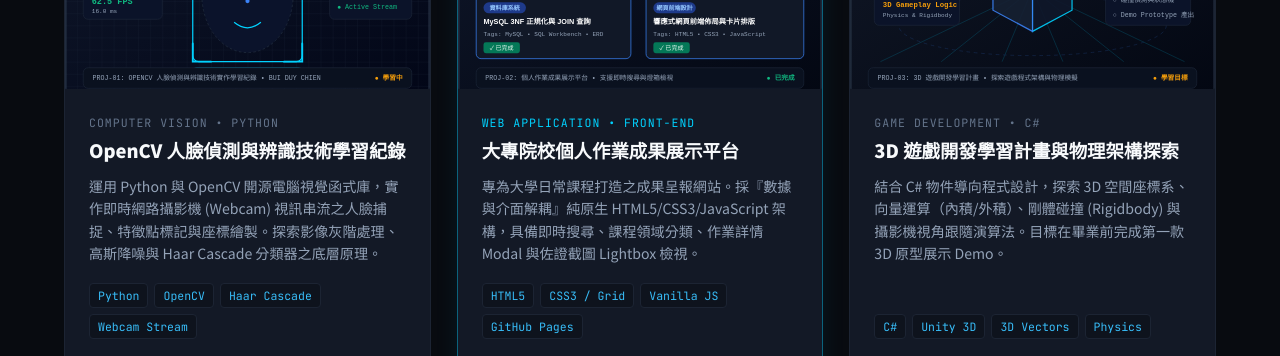
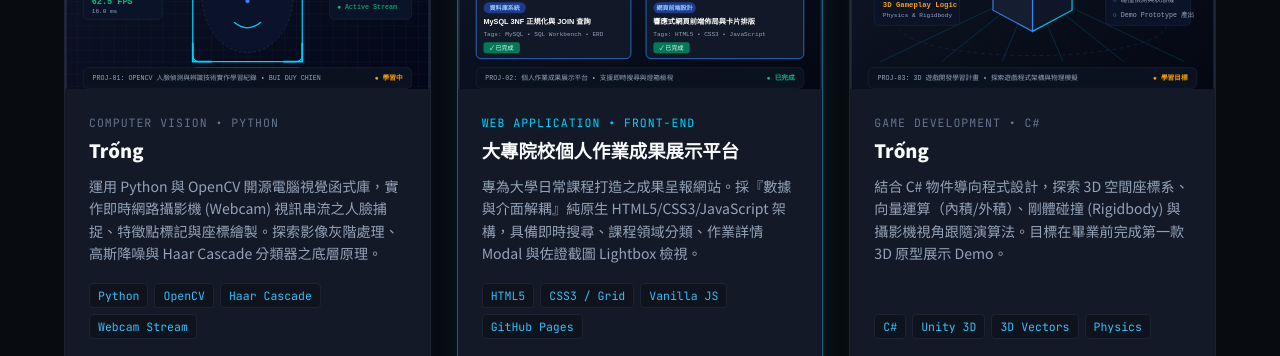
Before and after one commit to duychien0903/bui-duy-chien-portfolio, a plain HTML site: page index.html in a window 1280 px wide. Shown: the part 5180-5536 px from the top of the page. Drawn offline with Linux system fonts and the light colour scheme; files whose address does not match are found by name.

Commit message:
Update index.html

```diff
--- a/index.html
+++ b/index.html
@@ -731,7 +731,7 @@
 
             <div class="pc-body">
               <div class="pc-category-tag code-font">COMPUTER VISION • PYTHON</div>
-              <h3 class="pc-title">OpenCV 人臉偵測與辨識技術學習紀錄</h3>
+              <h3 class="pc-title">Trống</h3>
               <p class="pc-desc">
                 運用 Python 與 OpenCV 開源電腦視覺函式庫，實作即時網路攝影機 (Webcam) 視訊串流之人臉捕捉、特徵點標記與座標繪製。探索影像灰階處理、高斯降噪與 Haar Cascade 分類器之底層原理。
               </p>
@@ -809,7 +809,7 @@
 
             <div class="pc-body">
               <div class="pc-category-tag code-font">GAME DEVELOPMENT • C#</div>
-              <h3 class="pc-title">3D 遊戲開發學習計畫與物理架構探索</h3>
+              <h3 class="pc-title">Trống</h3>
               <p class="pc-desc">
                 結合 C# 物件導向程式設計，探索 3D 空間座標系、向量運算（內積/外積）、剛體碰撞 (Rigidbody) 與攝影機視角跟隨演算法。目標在畢業前完成第一款 3D 原型展示 Demo。
               </p>
```
